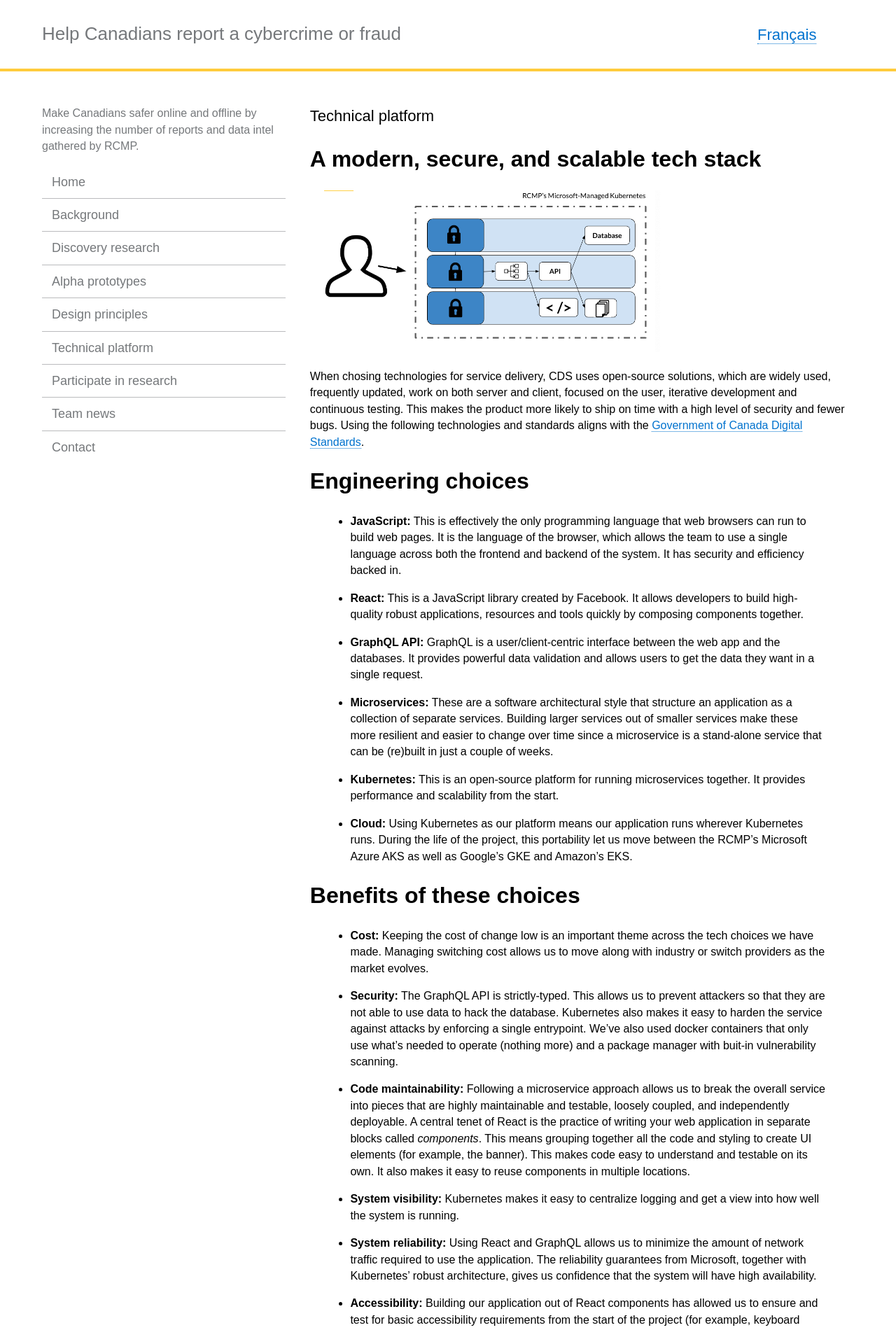
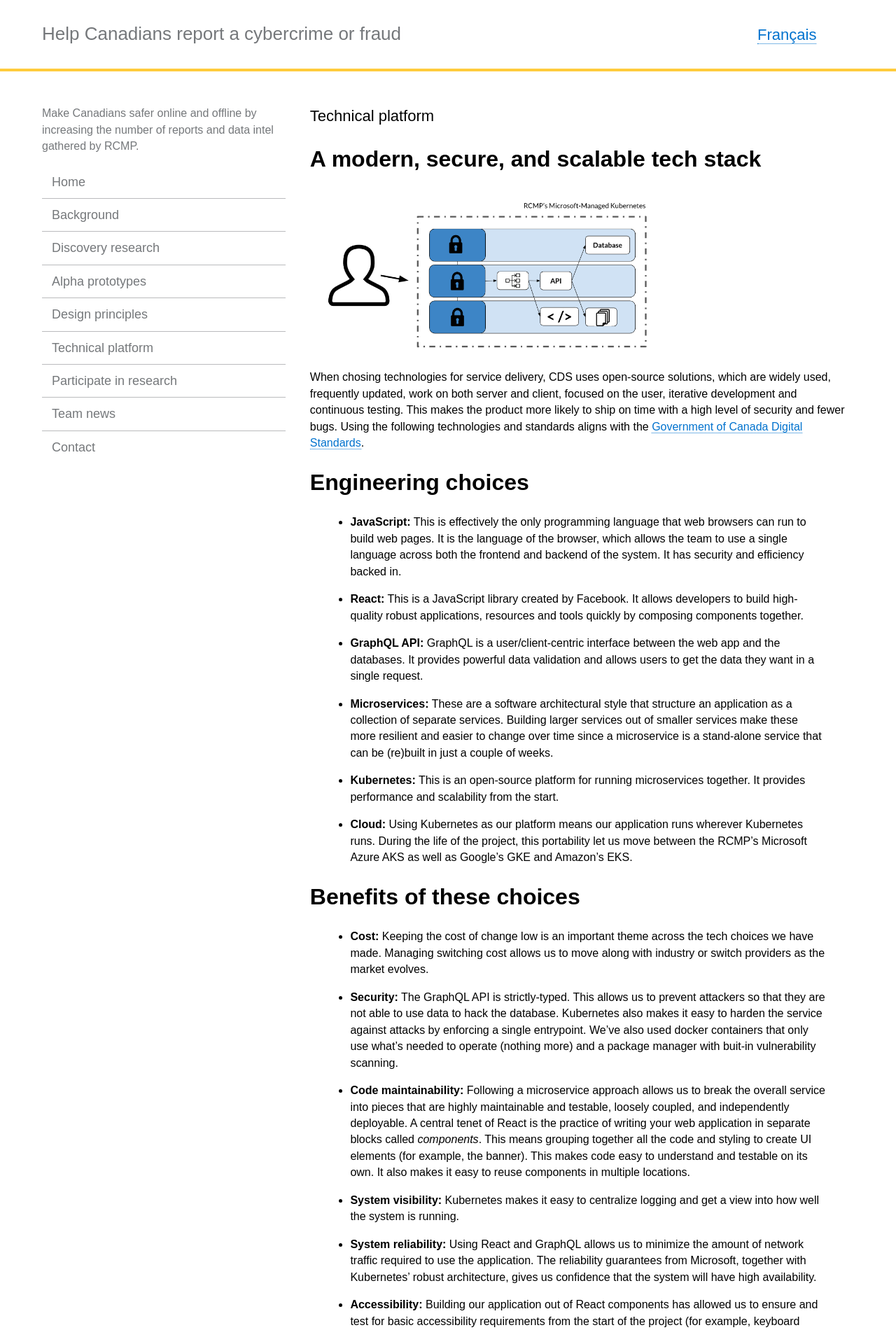
Before and after one commit to cds-snc/rcmp-report-a-cybercrime-alpha-documentation, a Jekyll site: the page built from _pages/en/technical-platform.md, in a window 1280 px wide. Shown: the top 1900 px of the page at 70% size. Built offline with Jekyll 4.4.1, drawn with Linux system fonts in a browser that asks for light colours.

Commit message:
Update technical-platform.md

```diff
--- a/_pages/en/technical-platform.md
+++ b/_pages/en/technical-platform.md
@@ -8,7 +8,7 @@ trans_url: "/platforme-technique/"
 
 # A modern, secure, and scalable tech stack
 
-![Stack]({{ site.baseurl }}/assets/img/tech.png){:width="500 px"}
+![Tech stack]({{ site.baseurl }}/assets/img/stack.png){:width="500 px"}
 
 When chosing technologies for service delivery, CDS uses open-source solutions, which are widely used, frequently updated,  work on both server and client, focused on the user, iterative development and continuous testing. This makes the product more likely to ship on time with a high level of security and fewer bugs. Using the following technologies and standards aligns with the [Government of Canada Digital Standards](https://www.canada.ca/en/government/system/digital-government/government-canada-digital-standards.html).
 
```
